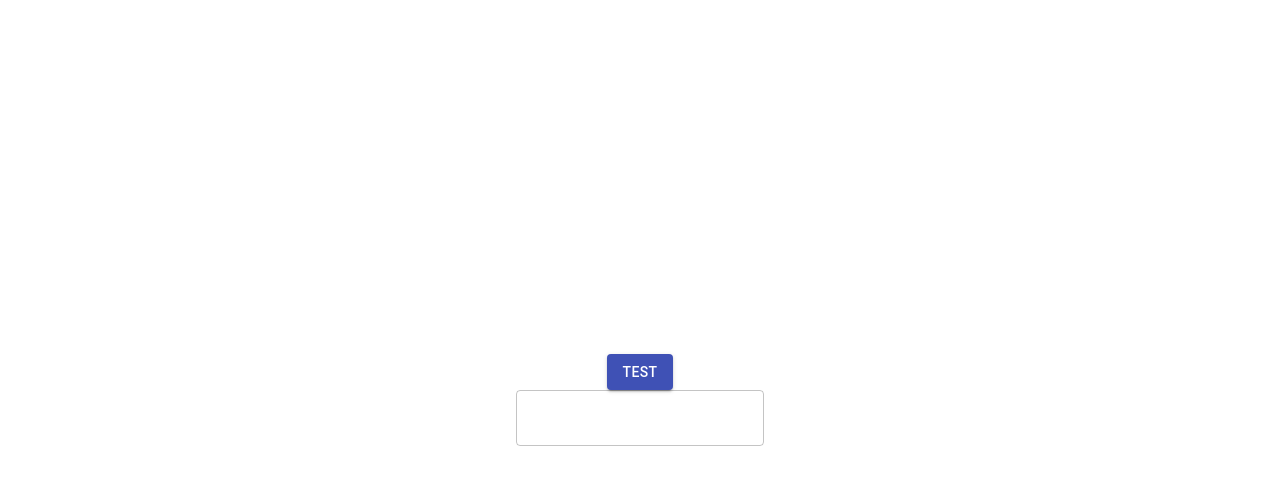
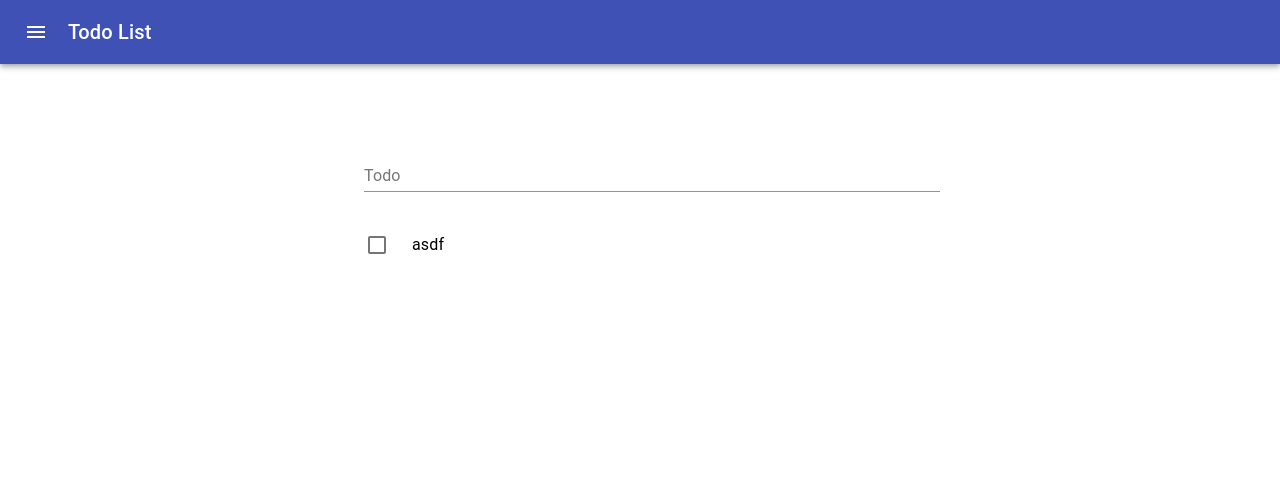
Before and after one commit to viridius-1/next-redux-todo, a Next.js app: page / in a window 1280 px wide. Shown: the top 484 px of the page. Built offline with nearby package versions, Linux system fonts and the light colour scheme.

Commit message:
Add Task input form.

```diff
--- a/package.json
+++ b/package.json
@@ -11,6 +11,7 @@
   },
   "dependencies": {
     "@material-ui/core": "^4.11.3",
+    "@material-ui/icons": "^4.11.2",
     "@reduxjs/toolkit": "^1.5.1",
     "@types/react-redux": "^7.1.16",
     "next": "10.1.3",
--- a/pages/index.tsx
+++ b/pages/index.tsx
@@ -1,21 +1,68 @@
 import Head from "next/head";
-import { Button, TextField } from "@material-ui/core";
+import {
+  Button,
+  TextField,
+  Box,
+  AppBar,
+  Toolbar,
+  Typography,
+  ListItem,
+  ListItemIcon,
+  ListItemText, Checkbox, Container, Grid, IconButton, MenuItem
+} from "@material-ui/core";
+import MenuIcon from '@material-ui/icons/Menu';
+import { createMuiTheme } from "@material-ui/core/styles";
+import styles from "../styles/Home.module.css";
 
-import styles from "../styles/Home.module.css";
+const theme = createMuiTheme({
+  palette: {
+    primary: {
+      light: '#e6ffff',
+      main: '#b3e5fc',
+      dark: '#82b3c9',
+      contrastText: '#fff',
+    },
+    secondary: {
+      light: '#ff7961',
+      main: '#f44336',
+      dark: '#ba000d',
+      contrastText: '#000',
+    },
+  }
+});
+
+const title = "Todo List";
+const width = 600;
 
 export default function Home() {
   return (
-    <div className={styles.container}>
+    <div>
       <Head>
-        <title>Create Next App</title>
-        <link rel="icon" href="/favicon.ico" />
+        <title>{title}</title>
+        <link rel="icon" href="favicon.ico" />
       </Head>
-
+      <AppBar position="static" color="primary">
+        <Toolbar>
+          <IconButton edge="start" color="inherit">
+            <MenuIcon />
+          </IconButton>
+          <Box pl={1}>
+            <Typography variant="h6">{title}</Typography>
+          </Box>
+        </Toolbar>
+      </AppBar>
       <main className={styles.main}>
-        <Button variant="contained" color="primary">
-          Test
-        </Button>
-        <TextField variant="outlined" color="primary" />
+        <Box width={width}>
+          <Box pl={3} mb={3}>
+            <TextField label="Todo" fullWidth/>
+          </Box>
+          <ListItem>
+            <ListItemIcon>
+              <Checkbox />
+            </ListItemIcon>
+            <ListItemText primary="asdf" />
+          </ListItem>
+        </Box>
       </main>
     </div>
   );
```
Also changed, not shown: 1 other file (tests, documents, lock files or other folders).
